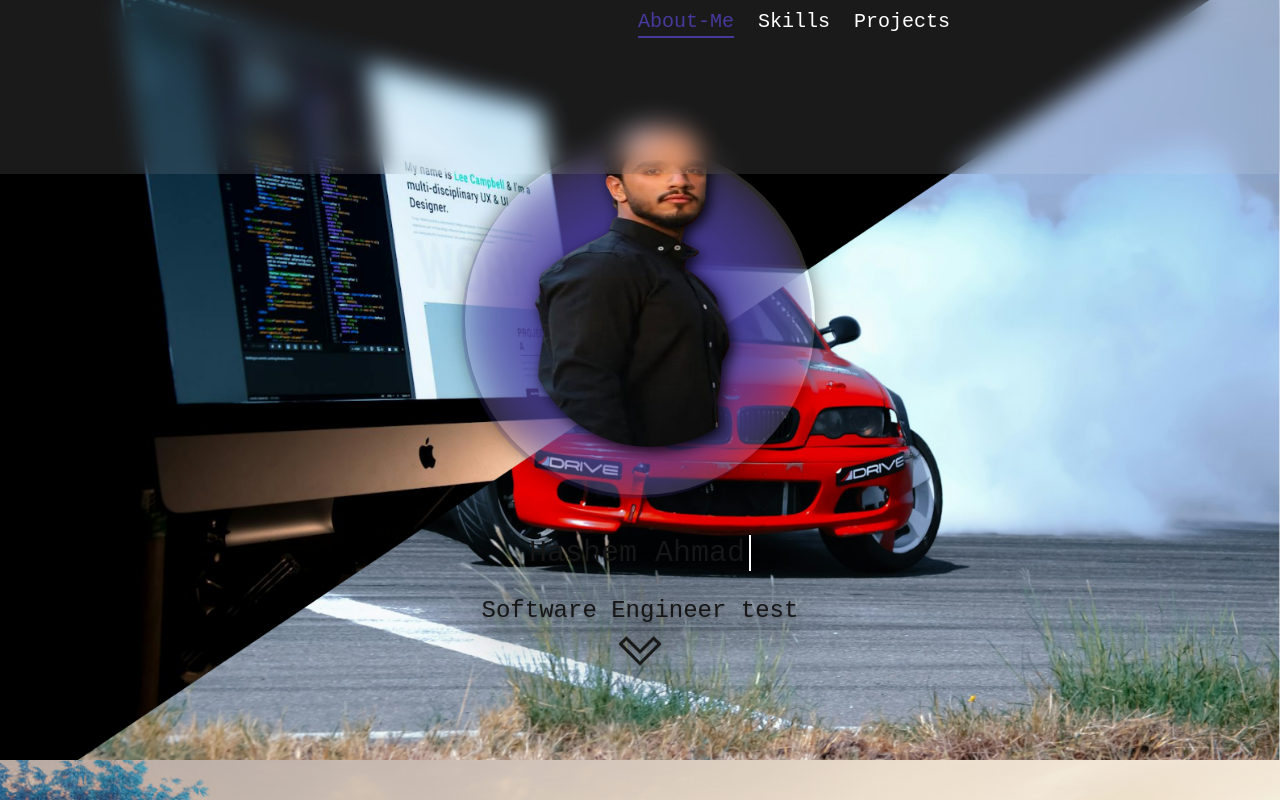
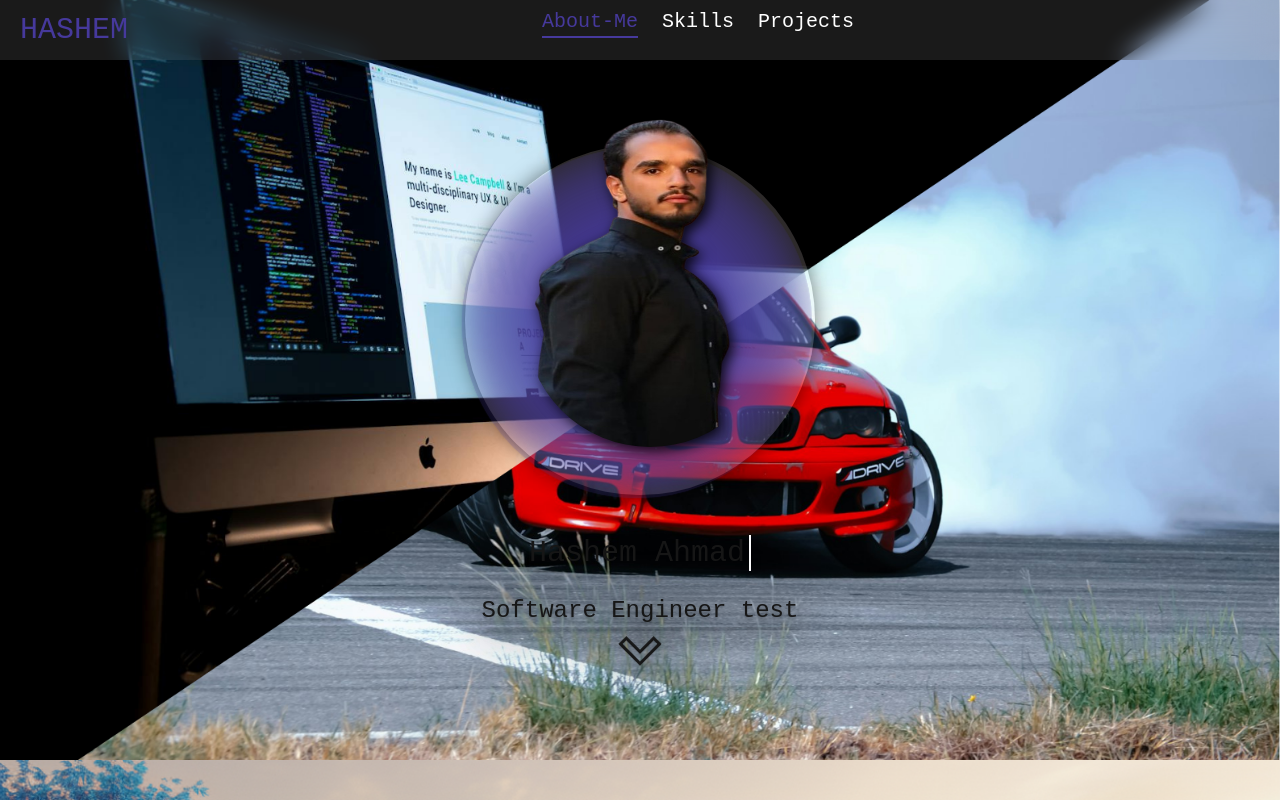
Before and after one commit to hashem-ahmad/HashemProtfolio, a Next.js app: page / in a window 1280 px wide. Shown: the top 800 px of the page. Built offline with nearby package versions, Linux system fonts and the light colour scheme.

Commit message:
Update navbar.tsx

```diff
--- a/components/navbar.tsx
+++ b/components/navbar.tsx
@@ -54,10 +54,7 @@ export default function Navbar() {
       <div className="max-w-screen mx-auto flex items-start justify-between px-4 py-2">
         {/* Logo always left */}
         <a href="#top" className={styles["logo-link"]}>
-          <Drift
-            as="svg"
-            className="text-2xl md:text-3xl p-1 text-[#46399c]"
-            />
+           <h2 className="text-2xl md:text-3xl p-1 text-[#46399c] hover:text-[#ffd900] hover:transition-colors duration-300">HASHEM</h2>
         </a>
 
         {/* Tabs (centered, only visible on >=768px) */}
```
